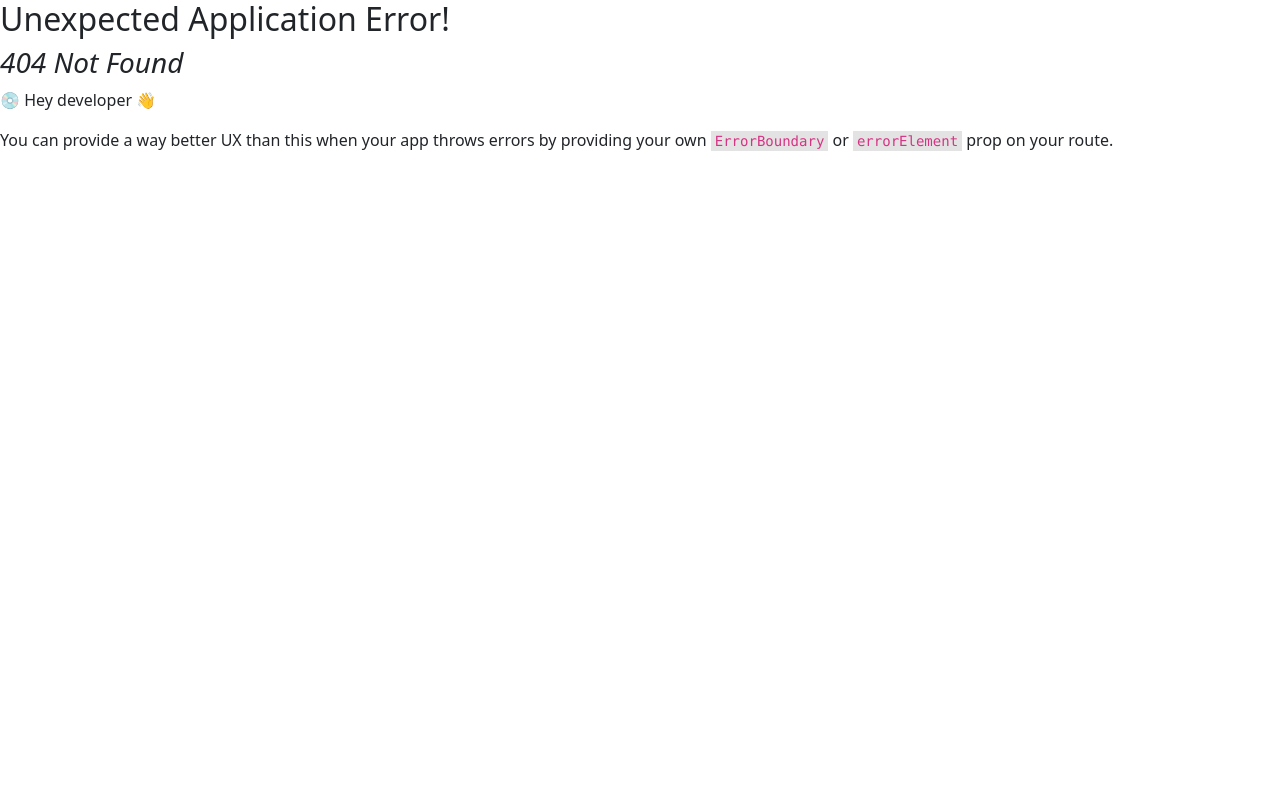
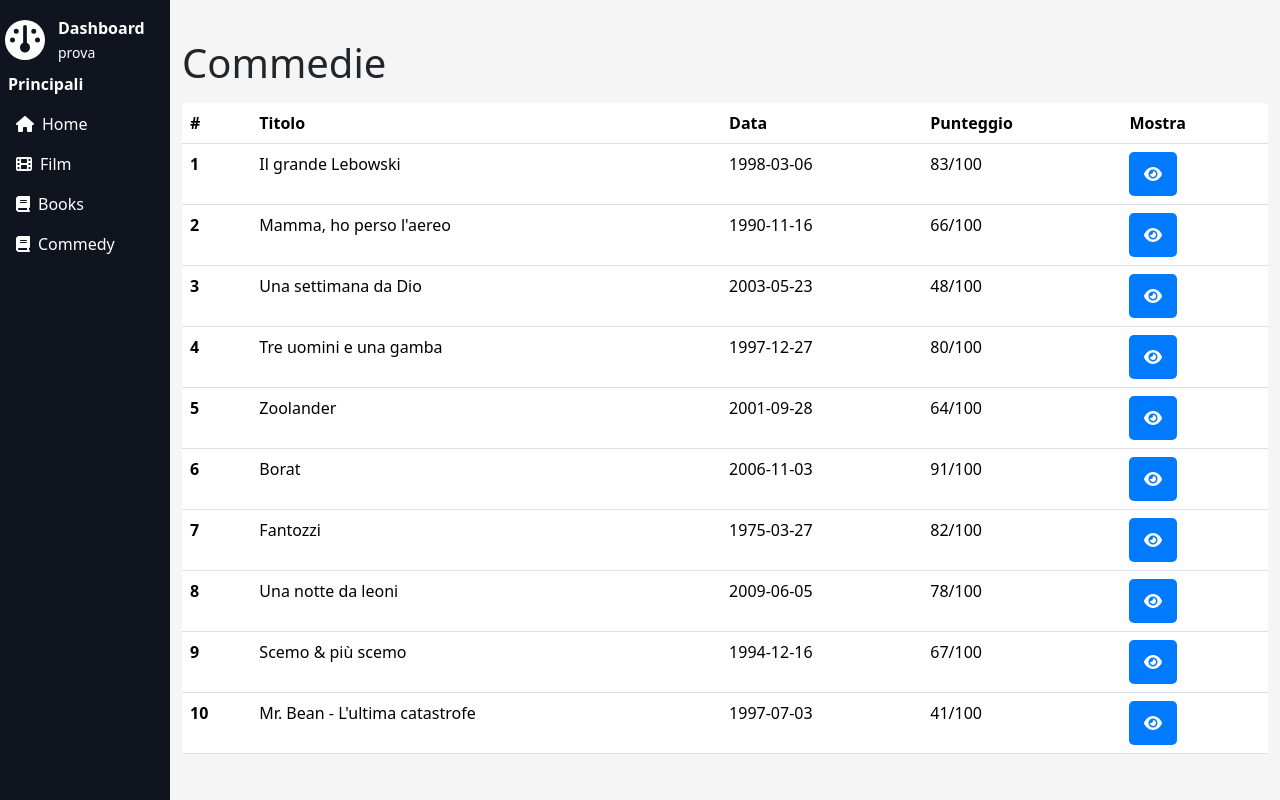
Before and after one commit to StefanoDaniello/React-Dasboard, a React (Vite) app: page /commedy/1 in a window 1280 px wide. Before the commit this address had no page. Built offline with nearby package versions, Linux system fonts and the light colour scheme.

Commit message:
add child

```diff
--- /dev/null
+++ b/src/components/Modal.jsx
@@ -0,0 +1,36 @@
+// import { useLocation } from 'react-router-dom';
+import { myContextApp } from '../store/context';
+
+function ModalComponent() {
+    // //utilizzo useLocation per prendere i dati passati a queata rotta
+    // const location = useLocation();
+    // const { title, data, score } = location.state || {}; // Recupera i dati dalla navigazione
+
+    const { commedy, setCommedy } = myContextApp();
+    const handleClose = ()=>{
+        setCommedy(null);
+    }
+    if (!commedy) return null;
+    return (
+        <div className="custom-modal-overlay">
+            <div className="custom-modal">
+                <div className="custom-modal-header">
+                    <h5>Dettagli della Commedia</h5>
+                    <button className="close-btn" onClick={handleClose}>
+                        &times;
+                    </button>
+                </div>
+                <div className="custom-modal-body">
+                    <p><strong>Title:</strong> {commedy.title}</p>
+                    <p><strong>Data:</strong> {commedy.data}</p>
+                    <p><strong>Punteggio:</strong> {commedy.score}</p>
+                </div>
+                <div className="custom-modal-footer">
+                    <button onClick={handleClose} className="btn">Chiudi</button>
+                </div>
+            </div>
+        </div>
+    );
+}
+
+export default ModalComponent;
--- a/src/components/SidebarComponents.jsx
+++ b/src/components/SidebarComponents.jsx
@@ -46,6 +46,15 @@ function SidebarComponents() {
             Books
           </Link>
         </li>
+        <li className={`nav-item ${location.pathname === '/commedy' ? 'bg-active' : ''}`}>
+          <Link
+            to="/commedy"
+            className={`nav-link ${location.pathname === '/commedy' ? 'text-dark' : 'text-white'}`}
+          >
+            <FontAwesomeIcon icon={faBook} className="me-2" />
+            Commedy
+          </Link>
+        </li>
       </ul>
     </div>
   );
--- a/src/components/Table.jsx
+++ b/src/components/Table.jsx
@@ -1,15 +1,41 @@
 import { FontAwesomeIcon } from '@fortawesome/react-fontawesome';
 import { faEye } from '@fortawesome/free-solid-svg-icons';
 import { Link } from 'react-router-dom';
+import { myContextApp } from '../store/context';  // Assumendo che il context sia definito qui
 
-function Table({ title, data, price, id, score, slug }) {
+function Table({ title, data, price, id, score, slug, type }) {
+    const { setCommedy } = myContextApp();
+
+    // const navigate = useNavigate();
+    //utilizzo useNavigate per passare i dati alla rotta
+    const handleShowDetails = () => {
+        setCommedy({ title, data, score });  // Setta i dati nel context
+        // navigate(`/commedy/${slug}`, {
+        //     state: {
+        //         title,
+        //         data,
+        //         score,
+        //     }
+        // });
+    };
+
     return (
+        <>
             <tbody>
                 <tr>
                     <th scope="row">{id}</th>
                     <td>{title}</td>
                     <td>{data}</td>
                     <td>{price ? `${price} €` : `${score}/100`}</td>
+                    {type ? (
+                        <td>
+                            <Link to={`/commedy/${slug}`} key={slug}>
+                                <button className="btn btn-success" onClick={handleShowDetails}>
+                                    <FontAwesomeIcon icon={faEye} />
+                                </button>
+                            </Link>
+                        </td>
+                    ) : (
                         <td>
                             <Link to={`/${price ? 'books' : 'film'}/${slug}`} key={slug}>
                                 <button className="btn btn-primary">
@@ -17,8 +43,10 @@ function Table({ title, data, price, id, score, slug }) {
                                 </button>
                             </Link>
                         </td>
+                    )}
                 </tr>
             </tbody>
+        </>
     );
 }
 
--- a/src/index.css
+++ b/src/index.css
@@ -42,3 +42,71 @@ img{
     align-items: center;
     background-color: #f5f5f5;
 }
+
+
+/* Stili per l'overlay della modale */
+.custom-modal-overlay {
+    position: fixed;
+    top: 0;
+    left: 0;
+    width: 100%;
+    height: 100%;
+    background: rgba(0, 0, 0, 0.5); /* Sfondo semi-trasparente */
+    display: flex;
+    align-items: center;
+    justify-content: center;
+    z-index: 1000;
+}
+
+/* Contenitore della modale */
+.custom-modal {
+    background-color: white;
+    border-radius: 8px;
+    width: 500px;
+    max-width: 90%;
+    padding: 20px;
+    box-shadow: 0 2px 10px rgba(0, 0, 0, 0.1);
+}
+
+/* Header della modale */
+.custom-modal-header {
+    display: flex;
+    justify-content: space-between;
+    align-items: center;
+    border-bottom: 1px solid #eaeaea;
+    padding-bottom: 10px;
+    margin-bottom: 20px;
+}
+
+/* Bottone di chiusura */
+.close-btn {
+    background: none;
+    border: none;
+    font-size: 24px;
+    cursor: pointer;
+}
+
+/* Corpo della modale */
+.custom-modal-body {
+    padding-bottom: 20px;
+}
+
+/* Footer della modale */
+.custom-modal-footer {
+    display: flex;
+    justify-content: flex-end;
+}
+
+/* Bottone nella modale */
+.btn {
+    background-color: #007bff;
+    color: white;
+    padding: 10px 15px;
+    border: none;
+    cursor: pointer;
+    border-radius: 5px;
+}
+
+.btn:hover {
+    background-color: #0056b3;
+}
--- /dev/null
+++ b/src/pages/Commedy.jsx
@@ -0,0 +1,48 @@
+import SidebarComponents from '../components/SidebarComponents';
+import Table from '../components/Table';
+import { myContextApp } from '../store/context';
+import { Outlet } from 'react-router-dom';
+
+
+function Commedy() {
+    const {commedyList}=myContextApp()
+    return (
+        <>
+            <div className="d-flex">
+                <SidebarComponents />
+                <div className='container-wrapper '>
+                    <div className="container">
+                        <h1 className='py-2'>Commedie</h1>
+                        <table class="table">
+                            <thead>
+                                <tr>
+                                    <th scope="col">#</th>
+                                    <th scope="col">Titolo</th>
+                                    <th scope="col">Data</th>
+                                    <th scope="col">Punteggio</th>
+                                    <th scope="col">Mostra</th>
+                                </tr>
+                            </thead>
+                            {commedyList.map(commedy => (
+                                <Table
+                                    key={commedy.slug}
+                                    id={commedy.id}
+                                    title={commedy.title}
+                                    data={commedy.release_date}
+                                    score={commedy.rt_score}
+                                    slug={commedy.slug}
+                                    type={"commedy"}
+                                >
+                                </Table>
+                            ))}
+                        </table>
+                        <Outlet />
+                    </div>
+                </div>
+            </div>
+
+        </>
+    )
+}
+
+export default Commedy
--- /dev/null
+++ b/src/store/Array/CommedyArray.jsx
@@ -0,0 +1,104 @@
+const commedie = [
+  {
+    id: 1,
+    title: "Il grande Lebowski",
+    description: "Un uomo comune si ritrova coinvolto in un caso di rapimento e ricatto.",
+    producer: "Ethan Coen, Joel Coen",
+    release_date: "1998-03-06",
+    rt_score: 83,
+    image: "movies/lebowski.jpg",
+    slug: "il-grande-lebowski"
+  },
+  {
+    id: 2,
+    title: "Mamma, ho perso l'aereo",
+    description: "Un bambino viene accidentalmente lasciato a casa da solo e deve difendersi dai ladri.",
+    producer: "John Hughes",
+    release_date: "1990-11-16",
+    rt_score: 66,
+    image: "movies/home-alone.jpg",
+    slug: "mamma-ho-perso-l-aereo"
+  },
+  {
+    id: 3,
+    title: "Una settimana da Dio",
+    description: "Un uomo riceve i poteri di Dio per una settimana e scopre quanto è difficile essere onnipotente.",
+    producer: "Tom Shadyac",
+    release_date: "2003-05-23",
+    rt_score: 48,
+    image: "movies/bruce-almighty.jpg",
+    slug: "una-settimana-da-dio"
+  },
+  {
+    id: 4,
+    title: "Tre uomini e una gamba",
+    description: "Tre amici si imbarcano in un viaggio che cambierà le loro vite, portando con sé una gamba di legno.",
+    producer: "Aldo, Giovanni & Giacomo",
+    release_date: "1997-12-27",
+    rt_score: 80,
+    image: "movies/tre-uomini-e-una-gamba.jpg",
+    slug: "tre-uomini-e-una-gamba"
+  },
+  {
+    id: 5,
+    title: "Zoolander",
+    description: "Un modello di successo diventa una pedina in un complotto per assassinare il primo ministro malese.",
+    producer: "Ben Stiller",
+    release_date: "2001-09-28",
+    rt_score: 64,
+    image: "movies/zoolander.jpg",
+    slug: "zoolander"
+  },
+  {
+    id: 6,
+    title: "Borat",
+    description: "Un giornalista kazako viaggia attraverso gli Stati Uniti per fare un documentario, creando situazioni esilaranti.",
+    producer: "Sacha Baron Cohen",
+    release_date: "2006-11-03",
+    rt_score: 91,
+    image: "movies/borat.jpg",
+    slug: "borat"
+  },
+  {
+    id: 7,
+    title: "Fantozzi",
+    description: "Le disavventure tragicomiche di un impiegato italiano sfortunato e maldestro.",
+    producer: "Luciano Salce",
+    release_date: "1975-03-27",
+    rt_score: 82,
+    image: "movies/fantozzi.jpg",
+    slug: "fantozzi"
+  },
+  {
+    id: 8,
+    title: "Una notte da leoni",
+    description: "Tre amici si svegliano dopo una notte folle a Las Vegas e cercano di ricostruire ciò che è successo.",
+    producer: "Todd Phillips",
+    release_date: "2009-06-05",
+    rt_score: 78,
+    image: "movies/hangover.jpg",
+    slug: "una-notte-da-leoni"
+  },
+  {
+    id: 9,
+    title: "Scemo & più scemo",
+    description: "Due amici completamente fuori di testa si imbarcano in un viaggio assurdo per restituire una valigetta.",
+    producer: "Peter Farrelly",
+    release_date: "1994-12-16",
+    rt_score: 67,
+    image: "movies/dumb-and-dumber.jpg",
+    slug: "scemo-e-piu-scemo"
+  },
+  {
+    id: 10,
+    title: "Mr. Bean - L'ultima catastrofe",
+    description: "Un uomo pasticcione causa disastri mentre è in visita a una galleria d'arte americana.",
+    producer: "Mel Smith",
+    release_date: "1997-07-03",
+    rt_score: 41,
+    image: "movies/mr-bean.jpg",
+    slug: "mr-bean-l-ultima-catastrofe"
+  }
+];
+
+export default commedie;
--- a/src/store/context.jsx
+++ b/src/store/context.jsx
@@ -1,6 +1,7 @@
 import { useContext,createContext,useState } from "react";
 import film from "./Array/FilmArray";
 import books from "./Array/BooksArray";
+import commedie from "./Array/CommedyArray";
 
 const Context = createContext();
 
@@ -8,9 +9,12 @@ export const ContextProvider = ({children}) =>{
 
     const [filmList]=useState(film);
     const[booksList]=useState(books);
+    const[commedyList]=useState(commedie);
+
+    const [commedy,setCommedy]=useState()
 
 
-    const value={filmList,booksList}
+    const value={filmList,booksList,commedyList,commedy,setCommedy}
 
     return(
         <Context.Provider value={value}>
```
Also changed, not shown: src/main.jsx (+13 -1 lines). Lines whose indentation alone changed are shown as unchanged.
